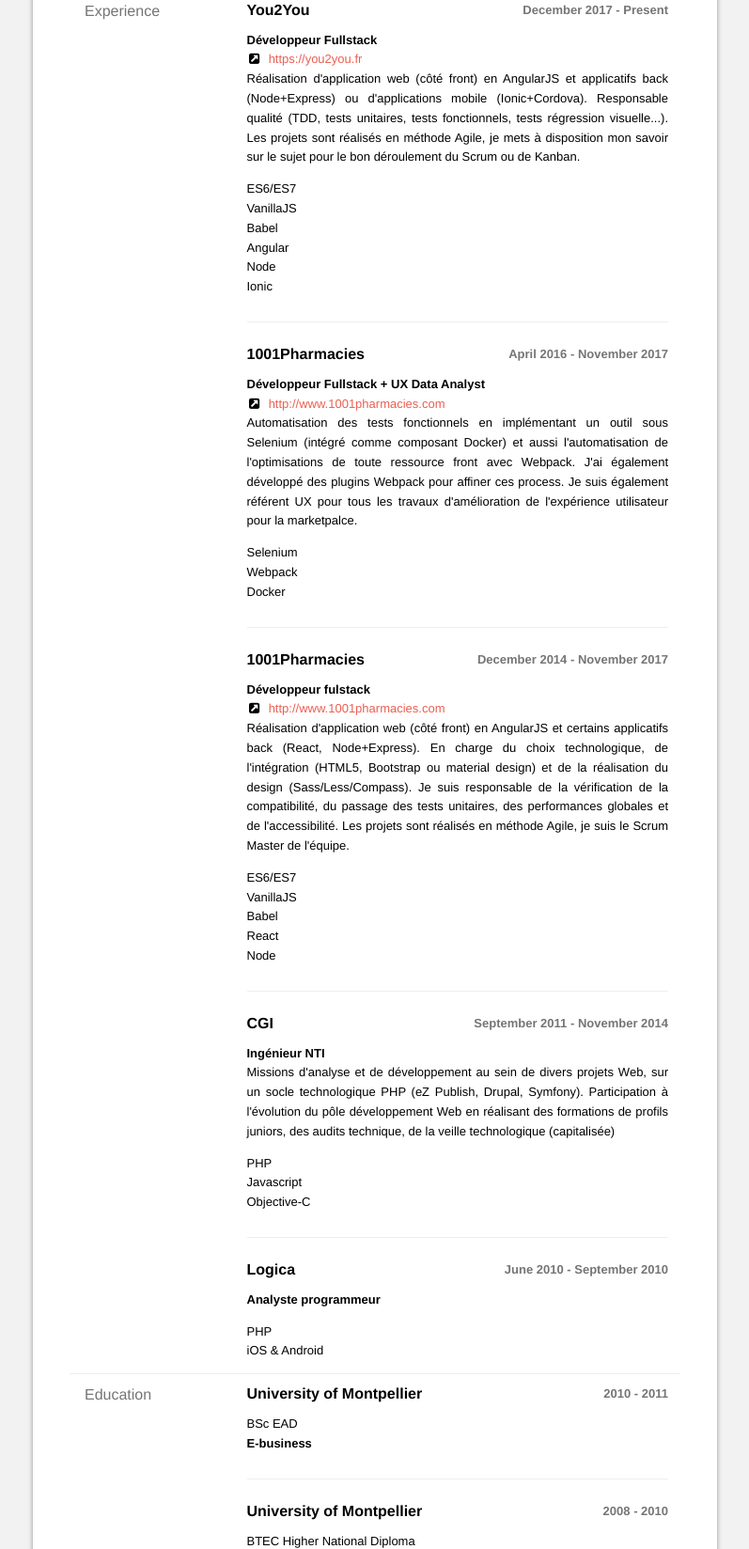
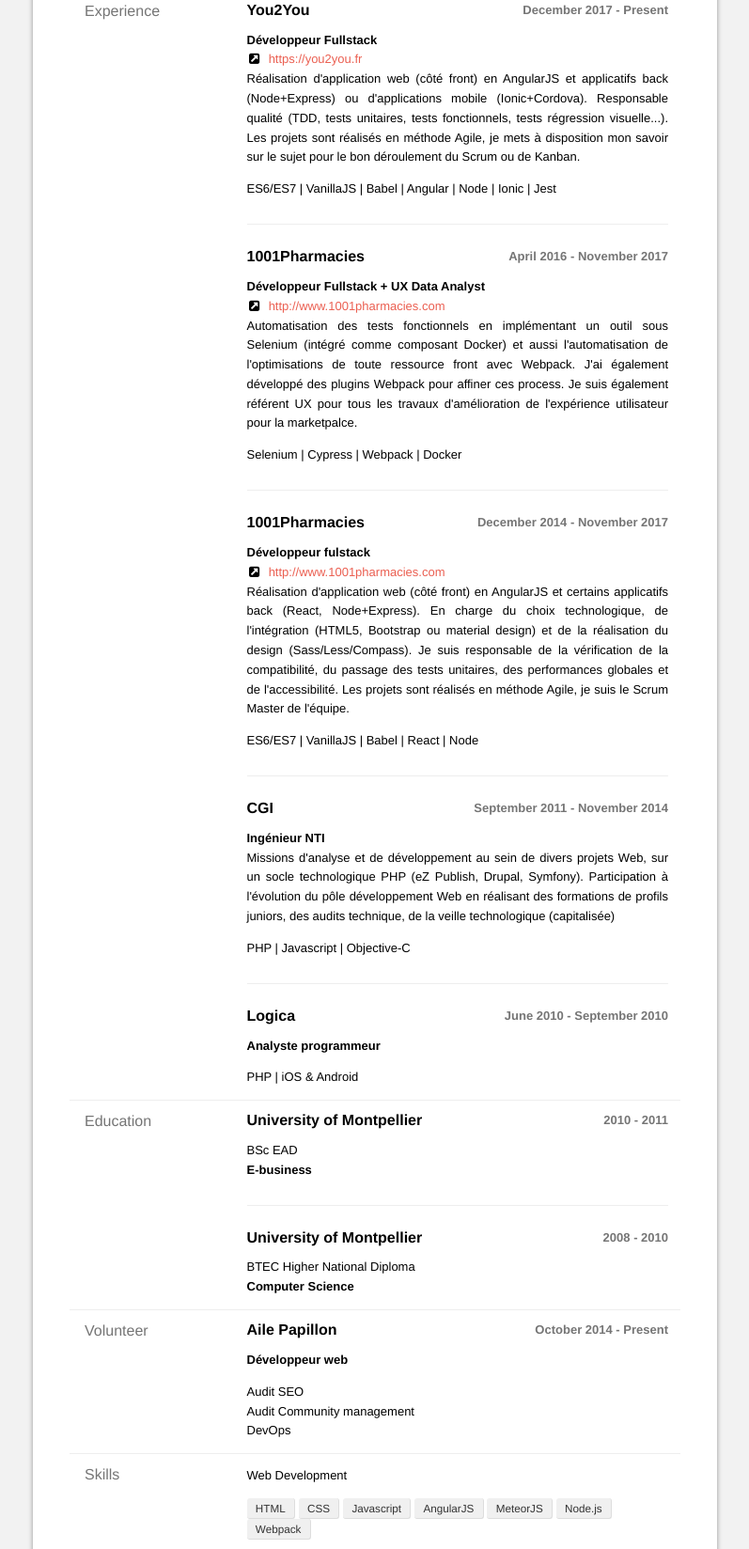
Before and after one commit to iGitScor/resume, a plain HTML site: page fr/index.html in a window 1280 px wide. Shown: the part 505-2153 px from the top of the page at 94% size, without its empty margins (241-1038 px from the left). Drawn offline with Linux system fonts and the light colour scheme.

Commit message:
Automatic deployment update

```diff
--- a/fr/index.html
+++ b/fr/index.html
@@ -622,12 +622,7 @@
 							<p>Réalisation d&#x27;application web (côté front) en AngularJS et applicatifs back (Node+Express) ou d&#x27;applications mobile (Ionic+Cordova). Responsable qualité (TDD, tests unitaires, tests fonctionnels, tests régression visuelle...). Les projets sont réalisés en méthode Agile, je mets à disposition mon savoir sur le sujet pour le bon déroulement du Scrum ou de Kanban.</p>
 						</div>
 						<ul class="highlights">
-							<li>ES6/ES7</li>
-							<li>VanillaJS</li>
-							<li>Babel</li>
-							<li>Angular</li>
-							<li>Node</li>
-							<li>Ionic</li>
+							<li>ES6/ES7 | VanillaJS | Babel | Angular | Node | Ionic | Jest</li>
 						</ul>
 					</div>
 						<header>
@@ -654,9 +649,7 @@
 							<p>Automatisation des tests fonctionnels en implémentant un outil sous Selenium (intégré comme composant Docker) et aussi l&#x27;automatisation de l&#x27;optimisations de toute ressource front avec Webpack. J&#x27;ai également développé des plugins Webpack pour affiner ces process. Je suis également référent UX pour tous les travaux d&#x27;amélioration de l&#x27;expérience utilisateur pour la marketpalce.</p>
 						</div>
 						<ul class="highlights">
-							<li>Selenium</li>
-							<li>Webpack</li>
-							<li>Docker</li>
+							<li>Selenium | Cypress | Webpack | Docker</li>
 						</ul>
 					</div>
 						<header>
@@ -683,11 +676,7 @@
 							<p>Réalisation d&#x27;application web (côté front) en AngularJS et certains applicatifs back (React, Node+Express). En charge du choix technologique, de l&#x27;intégration (HTML5, Bootstrap ou material design) et de la réalisation du design (Sass/Less/Compass). Je suis responsable de la vérification de la compatibilité, du passage des tests unitaires, des performances globales et de l&#x27;accessibilité.  Les projets sont réalisés en méthode Agile, je suis le Scrum Master de l&#x27;équipe.</p>
 						</div>
 						<ul class="highlights">
-							<li>ES6/ES7</li>
-							<li>VanillaJS</li>
-							<li>Babel</li>
-							<li>React</li>
-							<li>Node</li>
+							<li>ES6/ES7 | VanillaJS | Babel | React | Node</li>
 						</ul>
 					</div>
 						<header>
@@ -711,9 +700,7 @@
 							<p>Missions d&#x27;analyse et de développement au sein de divers projets Web, sur un socle technologique PHP (eZ Publish, Drupal, Symfony). Participation à l&#x27;évolution du pôle développement Web en réalisant des formations de profils juniors, des audits technique, de la veille technologique (capitalisée)</p>
 						</div>
 						<ul class="highlights">
-							<li>PHP</li>
-							<li>Javascript</li>
-							<li>Objective-C</li>
+							<li>PHP | Javascript | Objective-C</li>
 						</ul>
 					</div>
 						<header>
@@ -734,8 +721,7 @@
 							Analyste programmeur
 						</div>
 						<ul class="highlights">
-							<li>PHP</li>
-							<li>iOS &amp; Android</li>
+							<li>PHP | iOS &amp; Android</li>
 						</ul>
 					</div>
 					</section>
```
